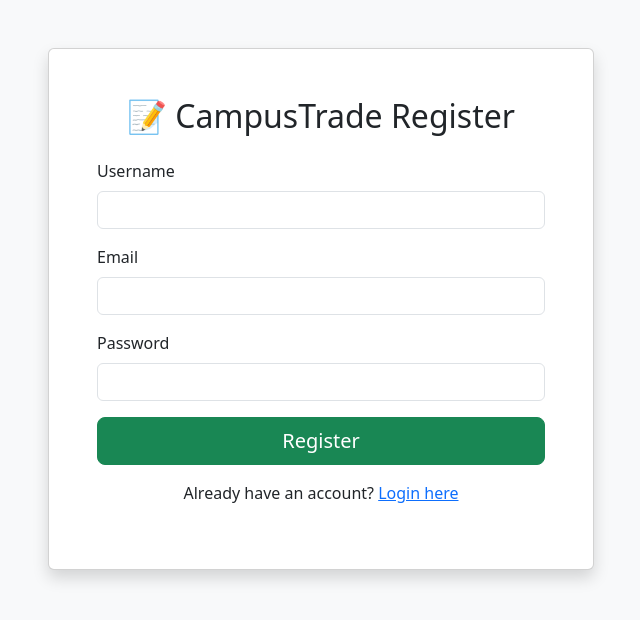
After one commit to ananyakumar2005/ucs503p-202526odd-team-void, a Flask app: page /register in a window 1280 px wide. The commit adds this page. Shown: the top 620 px of the page, without its empty margins (319-959 px from the left). Run offline with Flask 3, Linux system fonts and the light colour scheme.

Commit message:
Flask login

```diff
--- a/app.py
+++ b/app.py
@@ -1,7 +1,25 @@
 import os
-from flask import Flask, render_template, request, redirect, url_for
+from flask import Flask, render_template, request, redirect, url_for, session
+from flask_login import LoginManager, UserMixin, login_user, logout_user, login_required, current_user
+from werkzeug.security import generate_password_hash, check_password_hash
 
 app = Flask(__name__)
+app.secret_key = os.environ.get("SECRET_KEY", "dev-secret-key-2024")
+
+# Initialize Flask-Login
+login_manager = LoginManager()
+login_manager.init_app(app)
+login_manager.login_view = 'login'
+login_manager.login_message = 'Please log in to access this page.'
+
+# In-memory user storage (replace with database in production)
+users = {
+    'admin': {
+        'password': generate_password_hash('admin123'),
+        'id': 1,
+        'email': 'admin@campustrade.com'
+    }
+}
 
 # In-memory storage for barters and requests
 barters = []
@@ -9,13 +27,85 @@ requests = []
 barter_id = 1
 request_id = 1
 
-# --- Home Page: Toggle between barters and requests ---
-@app.route("/", methods=["GET", "POST"])
+# User class for Flask-Login
+class User(UserMixin):
+    def __init__(self, user_data):
+        self.id = user_data['id']
+        self.username = list(users.keys())[list(users.values()).index(user_data)]
+        self.email = user_data['email']
+
+@login_manager.user_loader
+def load_user(user_id):
+    user_data = next((data for data in users.values() if data['id'] == int(user_id)), None)
+    if user_data:
+        return User(user_data)
+    return None
+
+# --- Authentication Routes ---
+@app.route("/login", methods=["GET", "POST"])
+def login():
+    if current_user.is_authenticated:
+        return redirect(url_for("index"))
+
+    if request.method == "POST":
+        username = request.form["username"]
+        password = request.form["password"]
+
+        user_data = users.get(username)
+        if user_data and check_password_hash(user_data['password'], password):
+            user = User(user_data)
+            login_user(user)
+            return redirect(url_for("index"))
+        else:
+            return render_template("login.html", error="Invalid username or password")
+
+    return render_template("login.html")
+
+@app.route("/logout")
+@login_required
+def logout():
+    logout_user()
+    return redirect(url_for("login"))
+
+@app.route("/register", methods=["GET", "POST"])
+def register():
+    if current_user.is_authenticated:
+        return redirect(url_for("index"))
+
+    if request.method == "POST":
+        username = request.form["username"]
+        password = request.form["password"]
+        email = request.form["email"]
+
+        if username in users:
+            return render_template("register.html", error="Username already exists")
+
+        # Create new user
+        new_user_id = max([user['id'] for user in users.values()]) + 1
+        users[username] = {
+            'id': new_user_id,
+            'password': generate_password_hash(password),
+            'email': email
+        }
+
+        # Auto-login after registration
+        user = User(users[username])
+        login_user(user)
+        return redirect(url_for("index"))
+
+    return render_template("register.html")
+
+# --- Protected Routes ---
+@app.route("/")
+@login_required
 def index():
-    return render_template("index.html", barters=barters, requests=requests)
+    return render_template("index.html",
+                         barters=barters,
+                         requests=requests,
+                         username=current_user.username)
 
-# --- Create New Barter ---
 @app.route("/create_barter", methods=["POST"])
+@login_required
 def create_barter():
     global barter_id
     name = request.form["name"]
@@ -28,15 +118,16 @@ def create_barter():
         "name": name,
         "mobile": mobile,
         "item": item,
-        "hostel": hostel
+        "hostel": hostel,
+        "created_by": current_user.username
     }
     barters.append(new_barter)
     barter_id += 1
 
     return redirect(url_for("index"))
 
-# --- Create New Request ---
 @app.route("/create_request", methods=["POST"])
+@login_required
 def create_request():
     global request_id
     name = request.form["name"]
@@ -49,18 +140,23 @@ def create_request():
         "name": name,
         "mobile": mobile,
         "item": item,
-        "hostel": hostel
+        "hostel": hostel,
+        "created_by": current_user.username
     }
     requests.append(new_request)
     request_id += 1
 
     return redirect(url_for("index"))
 
-# --- Edit Barter ---
 @app.route("/edit_barter/<int:id>", methods=["GET", "POST"])
+@login_required
 def edit_barter(id):
     barter = next((b for b in barters if b["id"] == id), None)
     if not barter:
+        return redirect(url_for("index"))
+
+    # Check if user owns this barter
+    if barter.get("created_by") != current_user.username:
         return redirect(url_for("index"))
 
     if request.method == "POST":
@@ -72,11 +168,15 @@ def edit_barter(id):
 
     return render_template("edit_barter.html", barter=barter)
 
-# --- Edit Request ---
 @app.route("/edit_request/<int:id>", methods=["GET", "POST"])
+@login_required
 def edit_request(id):
     request_item = next((r for r in requests if r["id"] == id), None)
     if not request_item:
+        return redirect(url_for("index"))
+
+    # Check if user owns this request
+    if request_item.get("created_by") != current_user.username:
         return redirect(url_for("index"))
 
     if request.method == "POST":
@@ -88,21 +188,24 @@ def edit_request(id):
 
     return render_template("edit_request.html", request_item=request_item)
 
-# --- Delete Barter ---
 @app.route("/delete_barter/<int:id>")
+@login_required
 def delete_barter(id):
     global barters
-    barters = [b for b in barters if b["id"] != id]
+    barter = next((b for b in barters if b["id"] == id), None)
+    if barter and barter.get("created_by") == current_user.username:
+        barters = [b for b in barters if b["id"] != id]
     return redirect(url_for("index"))
 
-# --- Delete Request ---
 @app.route("/delete_request/<int:id>")
+@login_required
 def delete_request(id):
     global requests
-    requests = [r for r in requests if r["id"] != id]
+    request_item = next((r for r in requests if r["id"] == id), None)
+    if request_item and request_item.get("created_by") == current_user.username:
+        requests = [r for r in requests if r["id"] != id]
     return redirect(url_for("index"))
 
-
 if __name__ == "__main__":
-    port = int(os.environ.get("PORT", 5000))  # Render sets PORT
+    port = int(os.environ.get("PORT", 5000))
     app.run(host="0.0.0.0", port=port, debug=False)
--- /dev/null
+++ b/requirements.txt
@@ -0,0 +1,3 @@
+Flask==2.3.3
+Flask-Login==0.6.3
+Werkzeug==2.3.7
--- /dev/null
+++ b/templates/register.html
@@ -0,0 +1,50 @@
+<!DOCTYPE html>
+<html lang="en">
+<head>
+  <meta charset="UTF-8">
+  <title>CampusTrade - Register</title>
+  <link href="https://cdn.jsdelivr.net/npm/bootstrap@5.3.3/dist/css/bootstrap.min.css" rel="stylesheet">
+</head>
+<body class="bg-light">
+  <div class="container py-5">
+    <div class="row justify-content-center">
+      <div class="col-md-6">
+        <div class="card shadow">
+          <div class="card-body p-5">
+            <h2 class="text-center mb-4">📝 CampusTrade Register</h2>
+
+            {% if error %}
+              <div class="alert alert-danger">{{ error }}</div>
+            {% endif %}
+
+            <form method="POST">
+              <div class="mb-3">
+                <label for="username" class="form-label">Username</label>
+                <input type="text" class="form-control" id="username" name="username" required>
+              </div>
+
+              <div class="mb-3">
+                <label for="email" class="form-label">Email</label>
+                <input type="email" class="form-control" id="email" name="email" required>
+              </div>
+
+              <div class="mb-3">
+                <label for="password" class="form-label">Password</label>
+                <input type="password" class="form-control" id="password" name="password" required>
+              </div>
+
+              <div class="d-grid">
+                <button type="submit" class="btn btn-success btn-lg">Register</button>
+              </div>
+            </form>
+
+            <div class="text-center mt-3">
+              <p>Already have an account? <a href="{{ url_for('login') }}">Login here</a></p>
+            </div>
+          </div>
+        </div>
+      </div>
+    </div>
+  </div>
+</body>
+</html>
```
Also changed, not shown: templates/index.html (+72 -9 lines), templates/login.html (added, +52 -0 lines).
